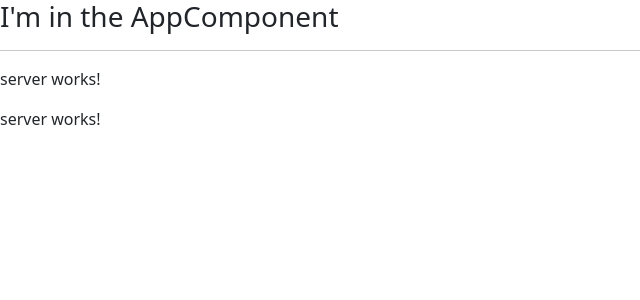
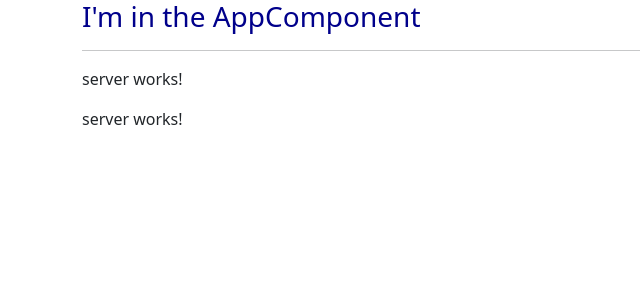
Before and after one commit to developerwill/angular-learning, an Angular app: page / in a window 1280 px wide. Shown: the top 300 px of the page, without its empty margins (0-640 px from the left). Built offline with nearby package versions, Linux system fonts and the light colour scheme.

Commit message:
Component selector options

```diff
--- a/src/app/app.component.css
+++ b/src/app/app.component.css
@@ -0,0 +1,3 @@
+h3 {
+    color: darkblue;
+}
--- a/src/app/app.component.html
+++ b/src/app/app.component.html
@@ -1,3 +1,12 @@
-<h3>I'm in the AppComponent</h3>
-<hr>
-<app-servers />
+<div class="container">
+    <div class="row">
+        <div class="col-12">
+            <h3>I'm in the AppComponent</h3>
+            <hr>
+            <app-servers />
+
+            <!-- <div class="app-servers"></div> -->
+            <!-- <div app-servers></div> -->
+        </div>
+    </div>
+</div>
```
Also changed, not shown: src/app/servers/servers.component.ts (+5 -3 lines).
